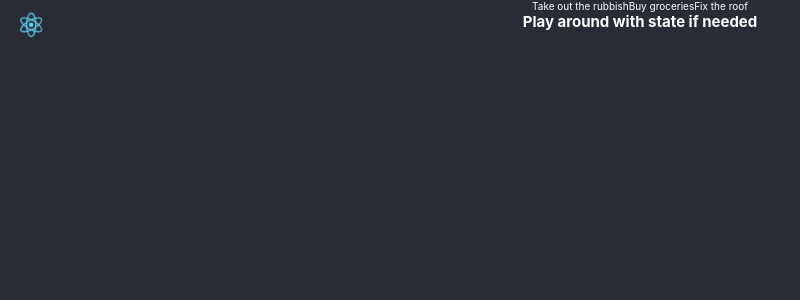
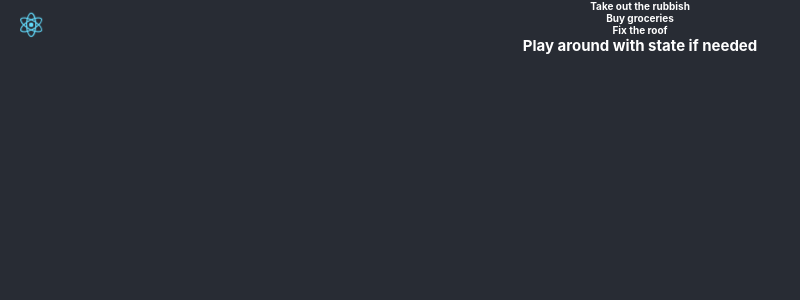
Before and after one commit to GillyRabutTsurwa/react-with-brad-traversy, a React (Create React App) app: page / in a window 1280 px wide. Shown: the top 300 px of the page, without its empty margins (0-800 px from the left). Built offline with nearby package versions, Linux system fonts and the light colour scheme.

Commit message:
rendering todo component

```diff
--- /dev/null
+++ b/src/components/CurrentTodo.js
@@ -0,0 +1,9 @@
+import React from "react";
+
+class CurrentTodo extends React.Component {
+	render() {
+		return <h4>{this.props.titleProp}</h4>;
+	}
+}
+
+export default CurrentTodo;
--- a/src/components/Todos.js
+++ b/src/components/Todos.js
@@ -1,13 +1,13 @@
 import React from "react";
+import CurrentTodo from "./CurrentTodo";
 
 class Todos extends React.Component {
 	render() {
-		// NEW: Unlike Vue, we don't declare a props property with the name of our prop in the child component. Under the hood, the props are just there and we have access to them. Très sous-entendu, pas comme Vue.
-		// we can also put this.props.todosProp in its own variable if needed
-		// we can also put all this logic in its own variable and just render the variable. We can do many tings
 		console.log(this.props.todosProp);
 		return this.props.todosProp.map((currentTodo) => {
-			return <span key={currentTodo.id}>{currentTodo.title}</span>;
+			// NEW: My favourite thing to do with JS frameworks. Vue, React, Svelte, all of them: rendering components through a loop
+			// key property is like v-bind:key in Vue
+			return <CurrentTodo key={currentTodo.id} titleProp={currentTodo.title} />;
 		});
 	}
 }
```
